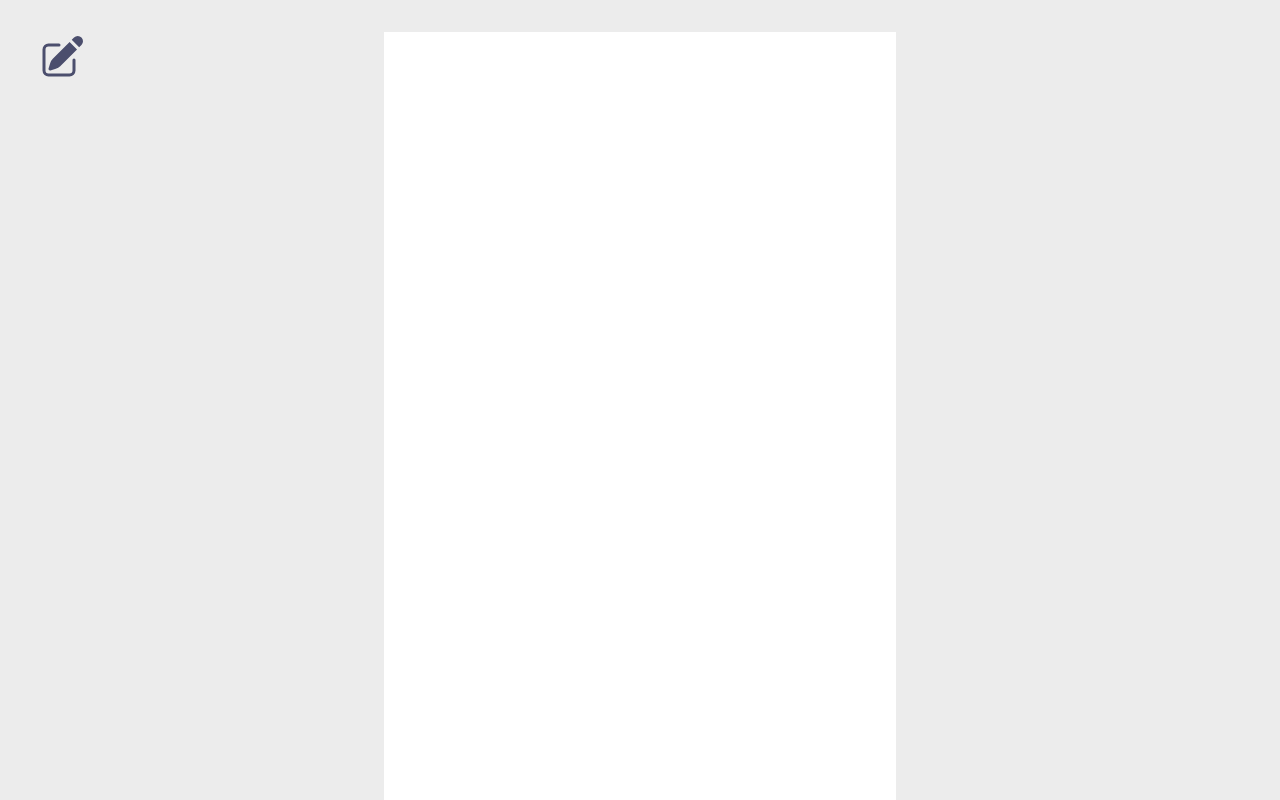
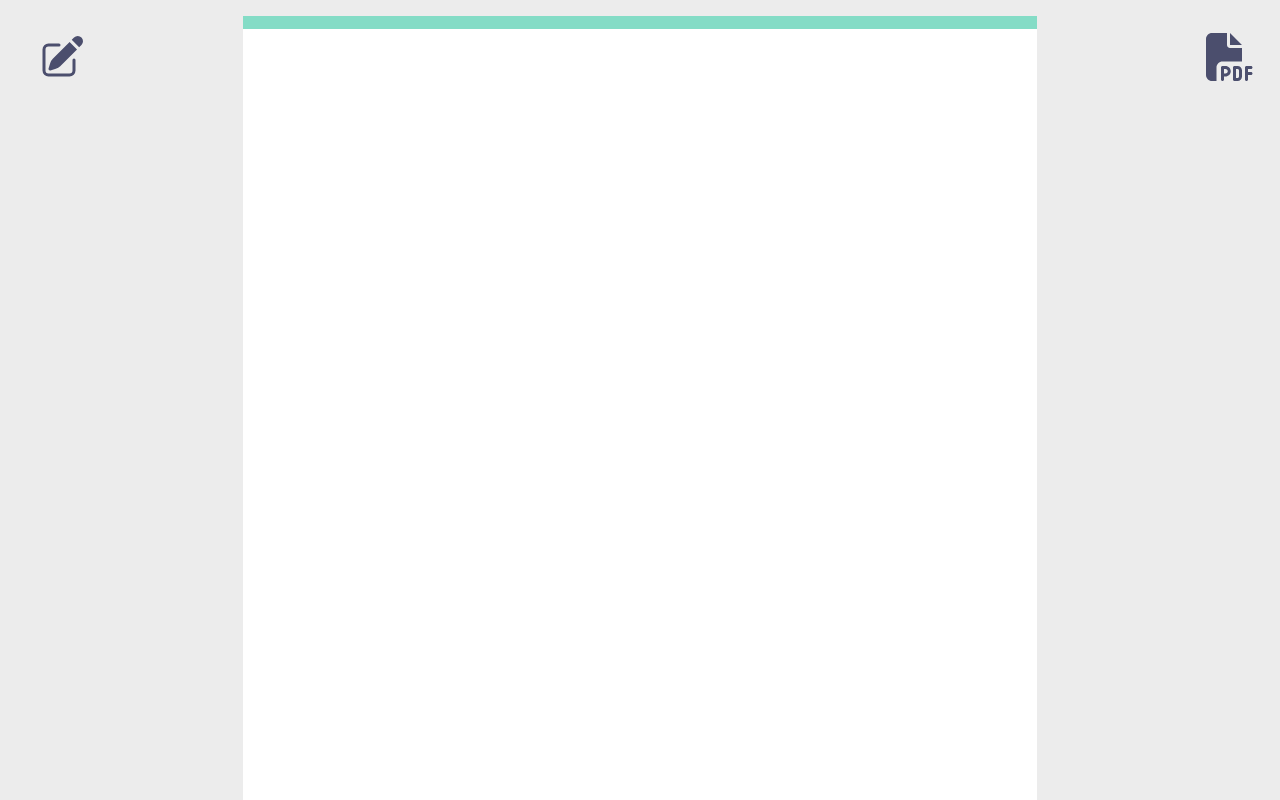
Before and after one commit to AntonHarbers/CV-App, a React (Vite) app: page / in a window 1280 px wide. Built offline with nearby package versions, Linux system fonts and the light colour scheme.

Commit message:
Fixed PDF export layout, added theme functionality for colors and header alignment, fixed some bugs

```diff
--- a/src/App.jsx
+++ b/src/App.jsx
@@ -8,6 +8,7 @@ import CV from './components/CV';
 import {
   BackIcon,
   DummyDataIcon,
+  PDFIcon,
   RefreshIcon,
   ShowSidebarIcon,
   ThemeIcon,
@@ -17,6 +18,9 @@ import {
   getEducationalXPFromStorage,
   getWorkXPFromStorage,
   getGeneralInfoFromStorage,
+  getMainColorFromStorage,
+  getBackgroundColorFromStorage,
+  getTextColorFromStorage,
 } from './utils/storage';
 import {
   dummyEducationData,
@@ -33,7 +37,13 @@ function App() {
     getEducationalXPFromStorage
   );
   const [workExperience, setWorkExperience] = useState(getWorkXPFromStorage);
-  const [darkMode, setDarkMode] = useState(true);
+  const [mainColor, setMainColor] = useState(getMainColorFromStorage);
+  const [backgroundColor, setBackgroundColor] = useState(
+    getBackgroundColorFromStorage
+  );
+  const [textColor, setTextColor] = useState(getTextColorFromStorage);
+  // headerpositons: 0 = left, 1 = mid, 2 = right
+  const [headerPosition, setHeaderPosition] = useState(1);
 
   const toggleForms = () => {
     setShowForms(!showForms);
@@ -52,6 +62,19 @@ function App() {
   const updateWorkXP = (workXP) => {
     setWorkExperience(workXP);
     localStorage.setItem('workXP', JSON.stringify(workXP));
+  };
+
+  const updateColorScheme = (colorInt, color) => {
+    if (colorInt == 1) {
+      setMainColor(color);
+      localStorage.setItem('mainColor', color);
+    } else if (colorInt == 2) {
+      setBackgroundColor(color);
+      localStorage.setItem('backgroundColor', color);
+    } else {
+      setTextColor(color);
+      localStorage.setItem('textColor', color);
+    }
   };
 
   const resetData = () => {
@@ -81,9 +104,10 @@ function App() {
     }
   };
 
-  const componentRef = useRef();
-  const handlePrint = useReactToPrint({
-    content: () => componentRef.current,
+  const cvRef = useRef();
+  const handlePDFPrint = useReactToPrint({
+    content: () => cvRef.current,
+    documentTitle: 'CV Maker - CV',
   });
 
   return (
@@ -98,7 +122,12 @@ function App() {
             <button onClick={toggleSidebar}>{BackIcon()}</button>
             <button onClick={resetData}>{RefreshIcon()}</button>
             <button onClick={dummyData}>{DummyDataIcon()}</button>
-            <button onClick={toggleForms}>{ThemeIcon()}</button>
+            <button
+              onClick={toggleForms}
+              style={{ color: !showForms ? 'white' : null }}
+            >
+              {ThemeIcon()}
+            </button>
           </div>
           {showForms ? (
             <>
@@ -117,7 +146,12 @@ function App() {
             </>
           ) : (
             <div>
-              <ThemeSettings darkMode={darkMode} setDarkMode={setDarkMode} />
+              <ThemeSettings
+                colors={{ mainColor, backgroundColor, textColor }}
+                updateColorScheme={updateColorScheme}
+                headerPosition={headerPosition}
+                setHeaderPosition={setHeaderPosition}
+              />
             </div>
           )}
         </div>
@@ -125,12 +159,16 @@ function App() {
 
       <div className="CVSection">
         <CV
-          ref={componentRef}
+          ref={cvRef}
           generalInfo={generalInfo}
           educationalExperience={educationalExperience}
           workExperience={workExperience}
+          colors={{ mainColor, backgroundColor, textColor }}
+          headerPosition={headerPosition}
         />
-        <button onClick={handlePrint}>Print this out!</button>
+        <button onClick={handlePDFPrint} className="pdfButton">
+          {PDFIcon()}
+        </button>
 
         {!showSidebar && (
           <button onClick={toggleSidebar} className="editButton">
--- a/src/components/CV.jsx
+++ b/src/components/CV.jsx
@@ -3,24 +3,62 @@ import { forwardRef } from 'react';
 
 // eslint-disable-next-line react/display-name
 const CV = forwardRef(
-  ({ generalInfo, educationalExperience, workExperience }, ref) => {
+  (
+    {
+      generalInfo,
+      educationalExperience,
+      workExperience,
+      colors,
+      headerPosition,
+    },
+    ref
+  ) => {
     return (
-      <div ref={ref} className="cvContainer">
-        <div className="cvPaper">
-          <div className="generalSectionCV">
-            <h1>{generalInfo.name}</h1>
-            <p>{generalInfo.email}</p>
-            <p>
+      <div className="cvContainer">
+        <div
+          ref={ref}
+          style={{
+            backgroundColor: colors.backgroundColor,
+          }}
+          className="cvPaper"
+        >
+          <div
+            style={{
+              backgroundColor: colors.mainColor,
+              alignItems:
+                headerPosition == 0
+                  ? 'flex-start'
+                  : headerPosition == 1
+                  ? 'center'
+                  : 'flex-end',
+              paddingLeft: headerPosition == 0 ? '50px' : null,
+              paddingRight: headerPosition == 2 ? '50px' : null,
+            }}
+            className="generalSectionCV"
+          >
+            <h1 style={{ color: colors.textColor }}>{generalInfo.name}</h1>
+            <p style={{ color: colors.textColor }}>{generalInfo.email}</p>
+            <p style={{ color: colors.textColor }}>
               {generalInfo.phoneNumber != '' && <span>#</span>}
               {generalInfo.phoneNumber}
             </p>
           </div>
           <div className="educationSectionCV">
-            {educationalExperience.length != 0 && <h1>Education</h1>}
+            {educationalExperience.length != 0 &&
+              educationalExperience.some((item) => !item.hidden) && (
+                <h1 style={{ color: colors.textColor }}>Education</h1>
+              )}
             {educationalExperience.map((educationItem, index) => {
               if (!educationItem.hidden) {
                 return (
-                  <div key={index} className="educationItem">
+                  <div
+                    style={{
+                      color: colors.textColor,
+                      borderColor: colors.mainColor,
+                    }}
+                    key={index}
+                    className="educationItem"
+                  >
                     <h3>{educationItem.typeOfEducation}</h3>
 
                     <h3>{educationItem.schoolName}</h3>
@@ -36,11 +74,21 @@ const CV = forwardRef(
             })}
           </div>
           <div className="workSectionCV">
-            {workExperience.length != 0 && <h1>Work Experience</h1>}
+            {workExperience.length != 0 &&
+              workExperience.some((item) => !item.hidden) && (
+                <h1 style={{ color: colors.textColor }}>Work Experience</h1>
+              )}
             {workExperience.map((workItem, index) => {
               if (!workItem.hidden) {
                 return (
-                  <div className="workItem" key={index}>
+                  <div
+                    style={{
+                      color: colors.textColor,
+                      borderColor: colors.mainColor,
+                    }}
+                    className="workItem"
+                    key={index}
+                  >
                     <h4>{workItem.jobDescription}</h4>
 
                     <h4>{workItem.companyName}</h4>
--- a/src/styles/App.css
+++ b/src/styles/App.css
@@ -10,6 +10,10 @@
 
 * {
   margin: 0;
+}
+
+body {
+  background-color: var(--CVBG);
 }
 
 .container {
@@ -114,6 +118,18 @@
   top: 2rem;
 }
 
+.pdfButton {
+  border-radius: 5px;
+  border: 0px;
+  width: 3rem;
+  height: 2.5rem;
+  cursor: pointer;
+  background-color: transparent;
+  position: absolute;
+  right: 2rem;
+  top: 2rem;
+}
+
 .editIcon {
   height: 3rem;
   width: 3rem;
@@ -125,3 +141,15 @@
 .editIcon:hover {
   color: var(--secondary);
 }
+
+.pdfIcon {
+  height: 3rem;
+  width: 3rem;
+  cursor: pointer;
+  transition: all 0.1s ease;
+  color: var(--primary);
+}
+
+.pdfIcon:hover {
+  color: var(--secondary);
+}
--- a/src/styles/CV.css
+++ b/src/styles/CV.css
@@ -4,14 +4,22 @@
   justify-content: start;
   align-items: center;
   height: 100dvh;
+  margin: 1rem;
+}
+
+@media print {
+  .cvPaper {
+    width: 210mm; /* A4 width */
+    height: 297mm; /* A4 height */
+    /* other styles to adjust padding, margins, etc. */
+  }
 }
 
 .cvPaper {
-  margin: 2rem;
   background-color: white;
   width: 40vw;
-  min-width: 500px;
-  min-height: 900px;
+  width: 210mm;
+  height: 297mm;
 }
 
 .workItem > h4 {
@@ -20,12 +28,12 @@
 }
 
 .generalSectionCV {
-  margin-top: 1rem;
   display: flex;
   flex-direction: column;
   justify-content: center;
-  align-items: center;
+  align-items: start;
   gap: 0.4rem;
+  background-color: var(--secondary);
 }
 
 .educationSectionCV {
@@ -51,6 +59,7 @@
   border-bottom: 1px solid black;
   margin-bottom: 1rem;
 }
+
 .workSectionCV {
   margin-top: 1rem;
   margin-left: 10%;
--- a/src/styles/ThemeSettings.css
+++ b/src/styles/ThemeSettings.css
@@ -3,6 +3,8 @@
   flex-direction: column;
   gap: 2rem;
   justify-content: center;
+  width: 125%;
+  margin-left: -12.5%;
 }
 
 .themeFormContainer > h2 {
@@ -41,7 +43,7 @@
 
 .themeFormRow {
   display: flex;
-  justify-content: space-around;
+  justify-content: space-between;
   align-items: center;
 }
 
--- a/src/utils/icons.jsx
+++ b/src/utils/icons.jsx
@@ -71,7 +71,7 @@ const ThemeIcon = () => {
       xmlns="http://www.w3.org/2000/svg"
       viewBox="0 0 24 24"
       fill="currentColor"
-      className="w-6 h-6"
+      className="sidebarIcon"
     >
       <path
         fillRule="evenodd"
@@ -230,6 +230,19 @@ const LighModeIcon = () => {
   );
 };
 
+const PDFIcon = () => {
+  return (
+    <svg
+      xmlns="http://www.w3.org/2000/svg"
+      viewBox="0 0 512 512"
+      fill="currentColor"
+      className="editIcon"
+    >
+      <path d="M0 64C0 28.7 28.7 0 64 0H224V128c0 17.7 14.3 32 32 32H384V304H176c-35.3 0-64 28.7-64 64V512H64c-35.3 0-64-28.7-64-64V64zm384 64H256V0L384 128zM176 352h32c30.9 0 56 25.1 56 56s-25.1 56-56 56H192v32c0 8.8-7.2 16-16 16s-16-7.2-16-16V448 368c0-8.8 7.2-16 16-16zm32 80c13.3 0 24-10.7 24-24s-10.7-24-24-24H192v48h16zm96-80h32c26.5 0 48 21.5 48 48v64c0 26.5-21.5 48-48 48H304c-8.8 0-16-7.2-16-16V368c0-8.8 7.2-16 16-16zm32 128c8.8 0 16-7.2 16-16V400c0-8.8-7.2-16-16-16H320v96h16zm80-112c0-8.8 7.2-16 16-16h48c8.8 0 16 7.2 16 16s-7.2 16-16 16H448v32h32c8.8 0 16 7.2 16 16s-7.2 16-16 16H448v48c0 8.8-7.2 16-16 16s-16-7.2-16-16V432 368z" />
+    </svg>
+  );
+};
+
 export {
   BackIcon,
   RefreshIcon,
@@ -245,4 +258,5 @@ export {
   UpThemeIcon,
   DarkModeIcon,
   LighModeIcon,
+  PDFIcon,
 };
--- a/src/utils/storage.jsx
+++ b/src/utils/storage.jsx
@@ -25,8 +25,38 @@ function getWorkXPFromStorage() {
   }
 }
 
+function getMainColorFromStorage() {
+  let storedInfo = localStorage.getItem('mainColor');
+  if (storedInfo === null) {
+    return '#84dcc6';
+  } else {
+    return storedInfo;
+  }
+}
+
+function getBackgroundColorFromStorage() {
+  let storedInfo = localStorage.getItem('backgroundColor');
+  if (storedInfo === null) {
+    return '#ffffff';
+  } else {
+    return storedInfo;
+  }
+}
+
+function getTextColorFromStorage() {
+  let storedInfo = localStorage.getItem('textColor');
+  if (storedInfo === null) {
+    return '#222222';
+  } else {
+    return storedInfo;
+  }
+}
+
 export {
   getGeneralInfoFromStorage,
   getEducationalXPFromStorage,
   getWorkXPFromStorage,
+  getMainColorFromStorage,
+  getBackgroundColorFromStorage,
+  getTextColorFromStorage,
 };
```
Also changed, not shown: src/components/Sidebar/Theme/ThemeSettings.jsx (+52 -18 lines), 1 other file (tests, documents, lock files or other folders).
